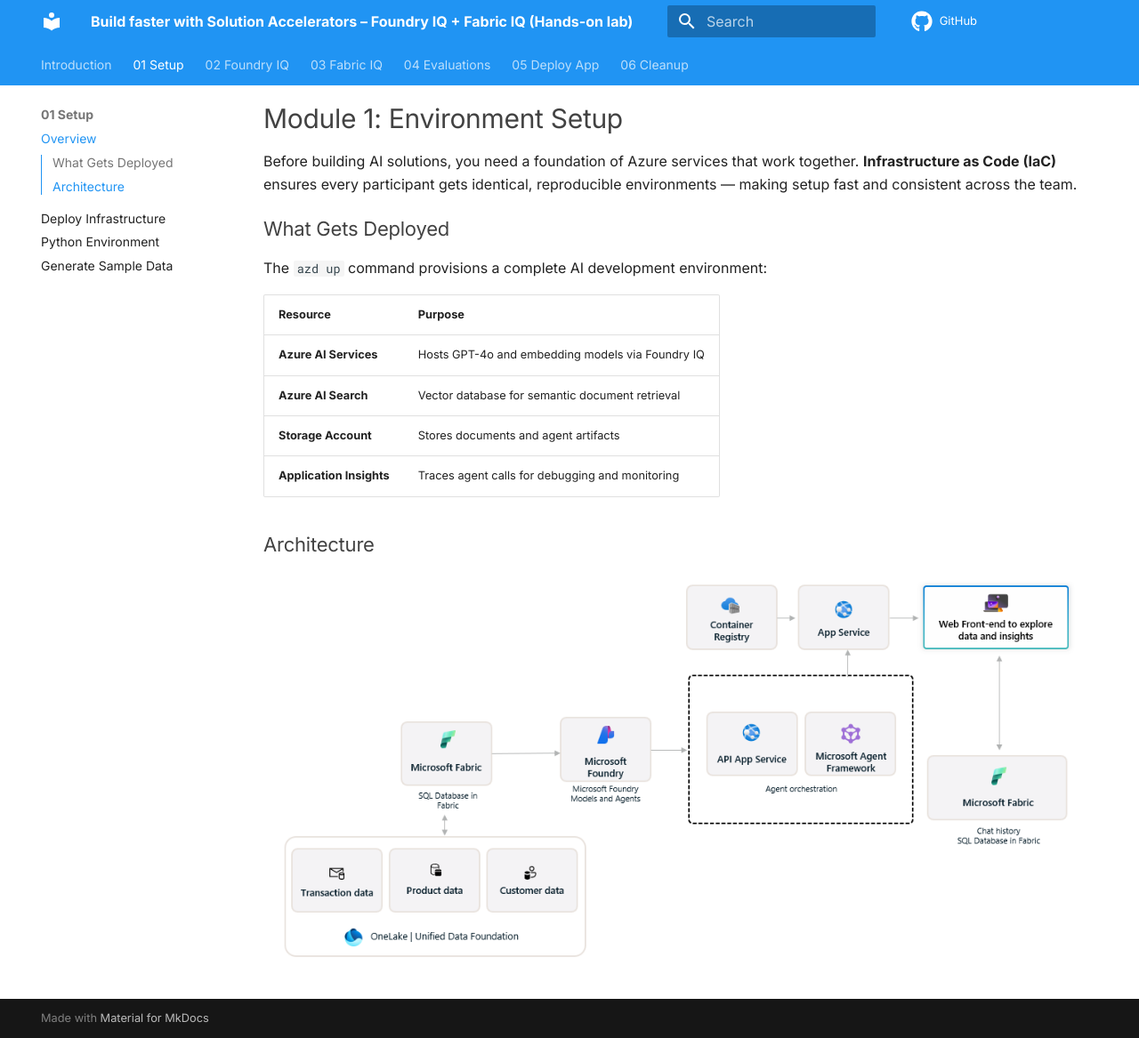
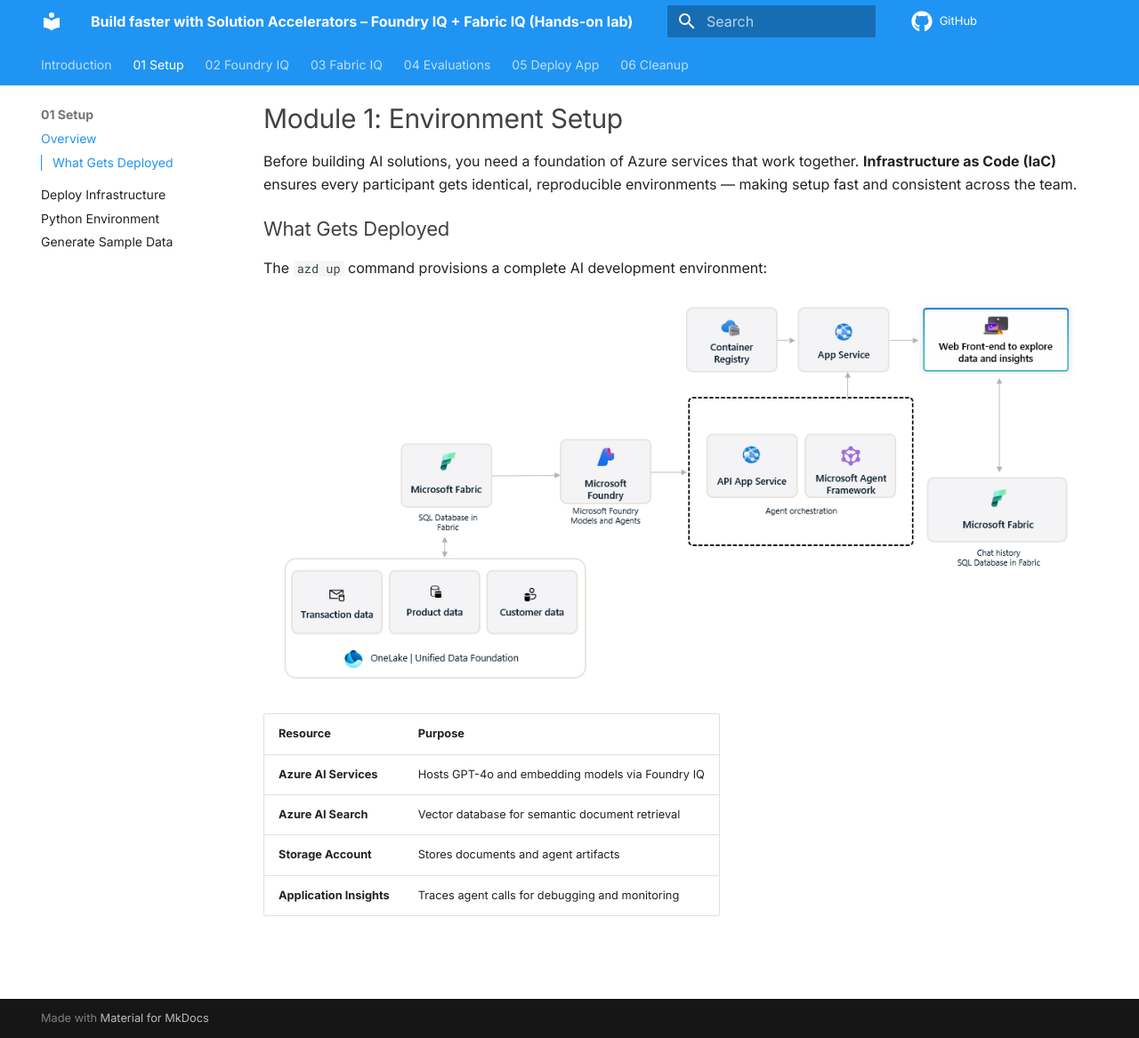
Before and after one commit to nchandhi/nc-iq-tc, an MkDocs documentation site: the page built from docs/docs/01-setup/index.md, in a window 1280 px wide and 1167 px high. Shown: the whole window at 89% size. Built offline with MkDocs 1.6.1 and Material for MkDocs 9.7.7, drawn with Linux system fonts in a browser that asks for light colours; comment, search, counter and statistics services are not loaded.

Commit message:
Combine Architecture and What Gets Deployed sections

```diff
--- a/docs/docs/01-setup/index.md
+++ b/docs/docs/01-setup/index.md
@@ -6,13 +6,11 @@
 
 The `azd up` command provisions a complete AI development environment:
 
+![Architecture Diagram](../images/architecture.png)
+
 | Resource | Purpose |
 |----------|---------|
 | **Azure AI Services** | Hosts GPT-4o and embedding models via Foundry IQ |
 | **Azure AI Search** | Vector database for semantic document retrieval |
 | **Storage Account** | Stores documents and agent artifacts |
 | **Application Insights** | Traces agent calls for debugging and monitoring |
-
-## Architecture
-
-![Architecture Diagram](../images/architecture.png)
```
